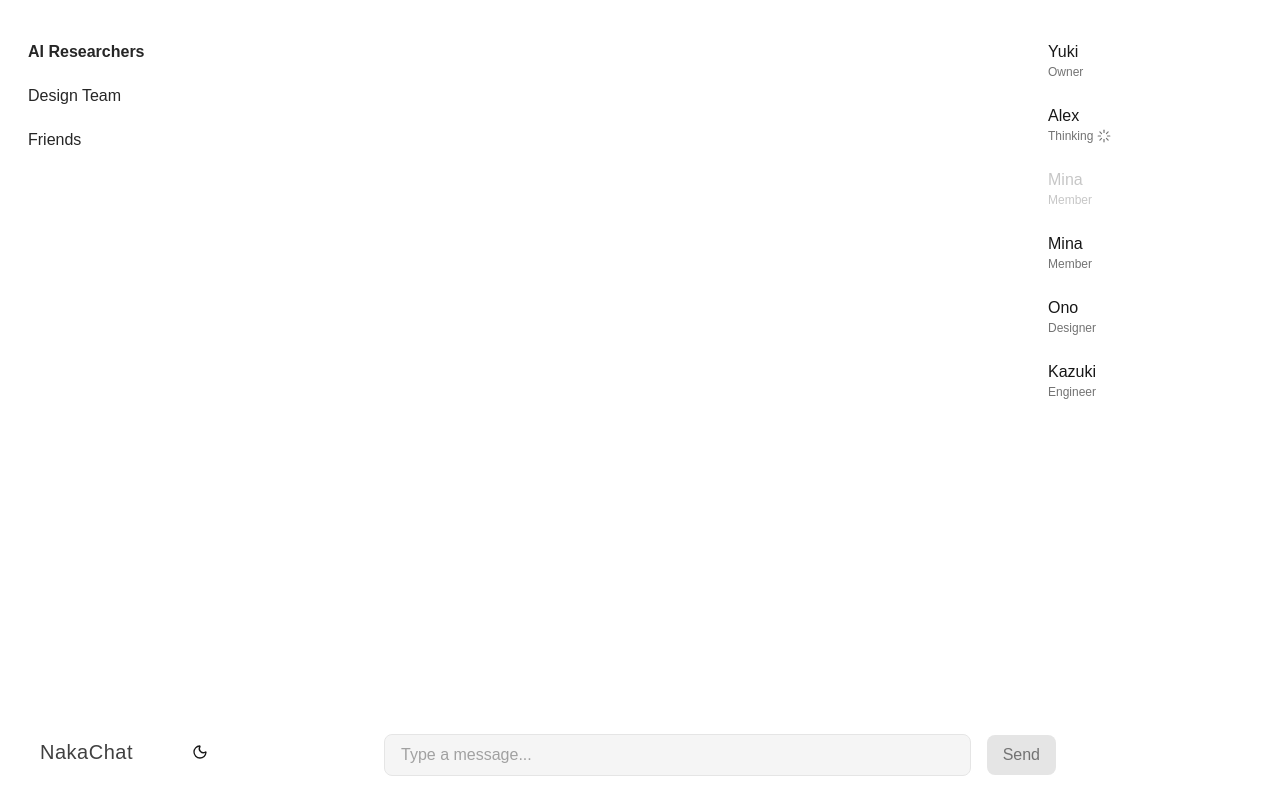
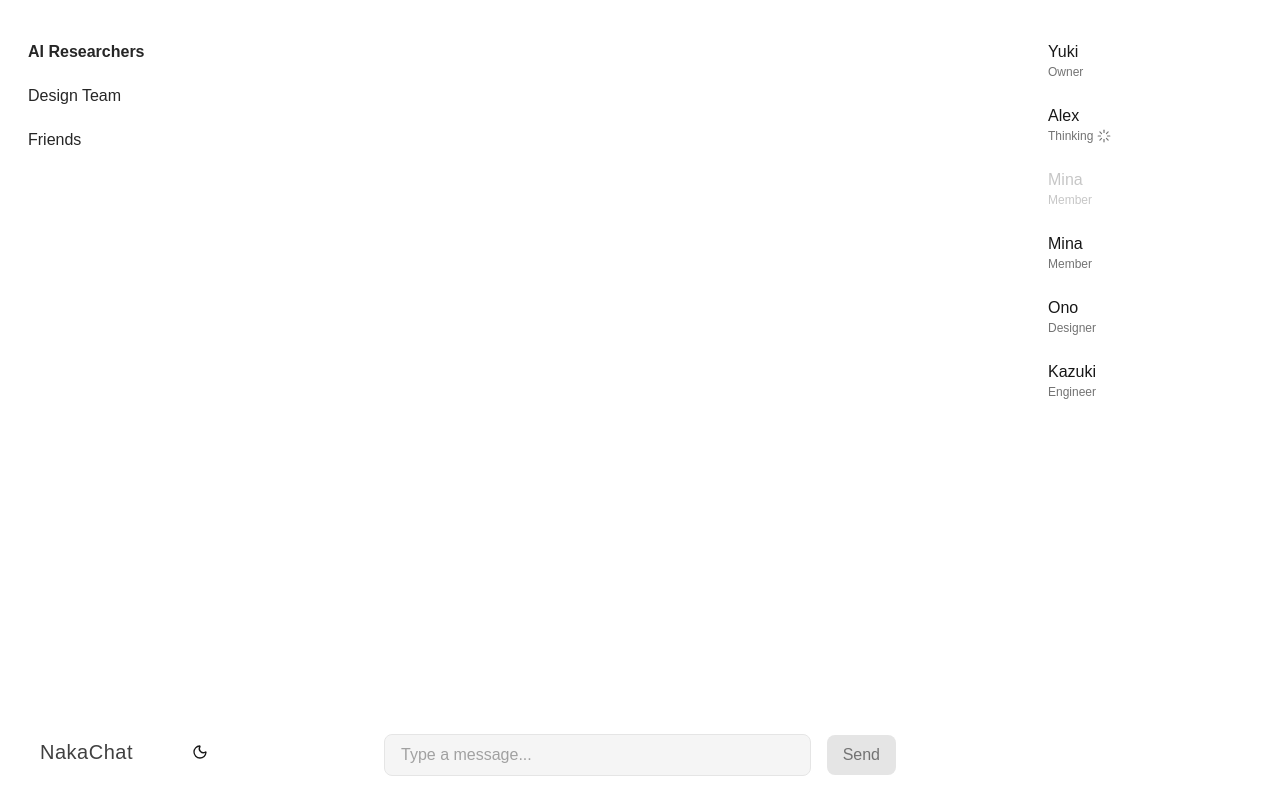
Before and after one commit to rivertwilight/naka-chat, a Next.js app: page /group/1 in a window 1280 px wide. Built offline with nearby package versions, Linux system fonts and the light colour scheme; a web font is replaced by a local one.

Commit message:
style: fix width

```diff
--- a/src/app/group/[id]/GroupInputArea.tsx
+++ b/src/app/group/[id]/GroupInputArea.tsx
@@ -33,10 +33,10 @@ const GroupInputArea: React.FC<GroupInputAreaProps> = ({ onSendMessage }) => {
 	};
 
 	return (
-		<div className="fixed left-96 right-0 bottom-0 pb-6 z-30">
+		<div className="fixed left-96 right-96 bottom-0 pb-6 z-30 max-w-3xl">
 			<form
 				onSubmit={handleSubmit}
-				className="flex items-center gap-4 max-w-2xl w-full"
+				className="flex items-center gap-4 w-full"
 			>
 				<input
 					type="text"
```
